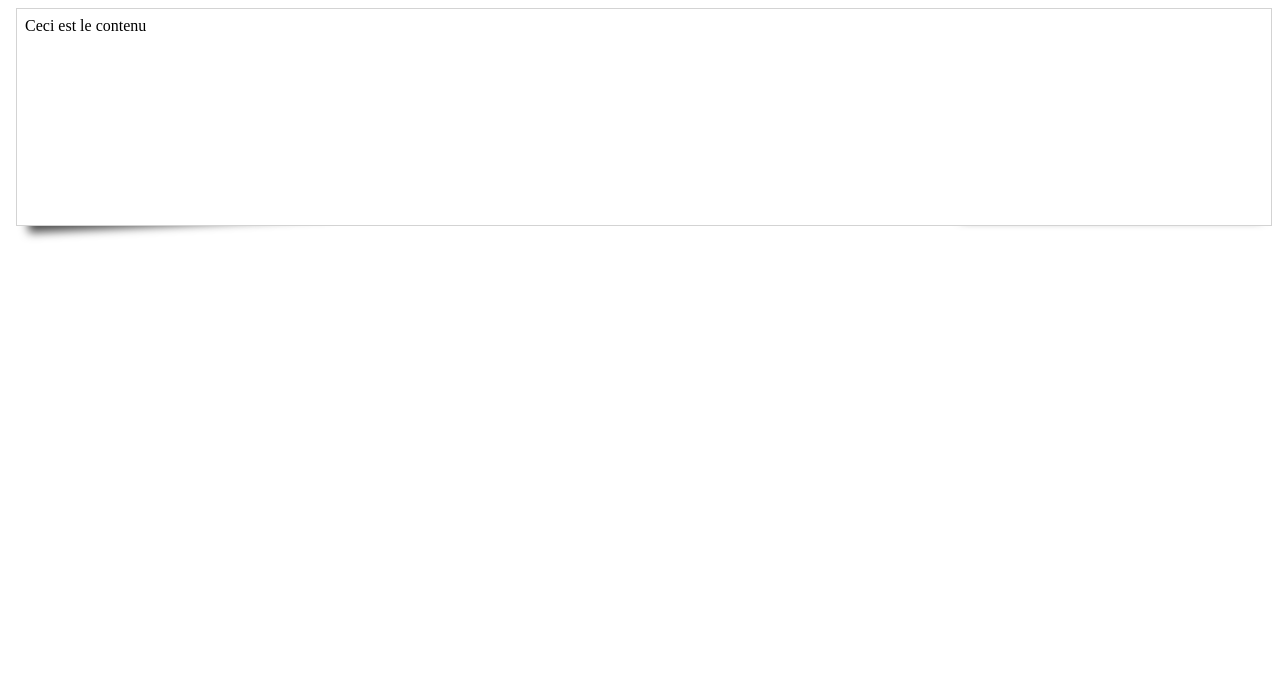
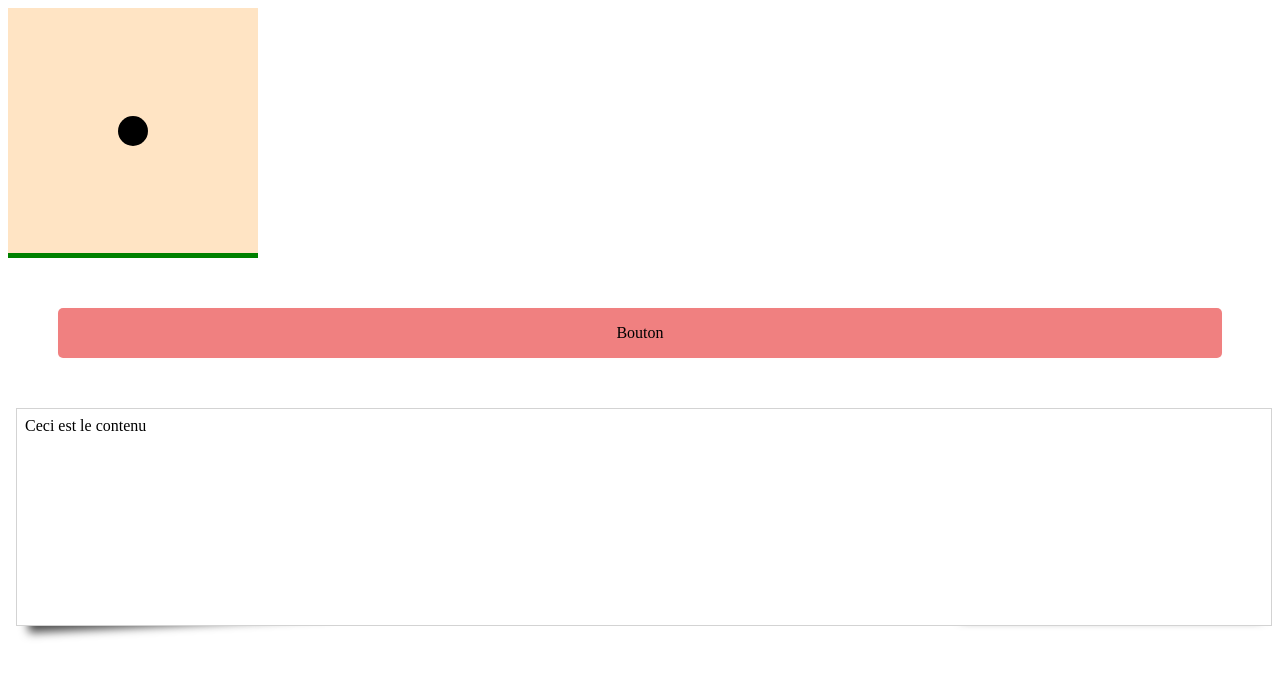
Before and after one commit to NouvelleTechno/Animations-CSS, a plain HTML site: page index.html in a window 1280 px wide. Drawn offline with Linux system fonts and the light colour scheme.

Commit message:
Fin tuto

```diff
--- a/index.html
+++ b/index.html
@@ -9,14 +9,14 @@
     <link rel="stylesheet" href="css/styles.css">
 </head>
 <body>
-    <!-- <section class="rebond">
+    <section class="rebond">
         <div class="balle"></div>
         <div class="sol"></div>
-    </section> -->
+    </section>
 
-    <!-- <section class="battement">
+    <section class="battement">
         <div class="bouton">Bouton</div>
-    </section> -->
+    </section>
 
     <section class="ombre">
         Ceci est le contenu
```
